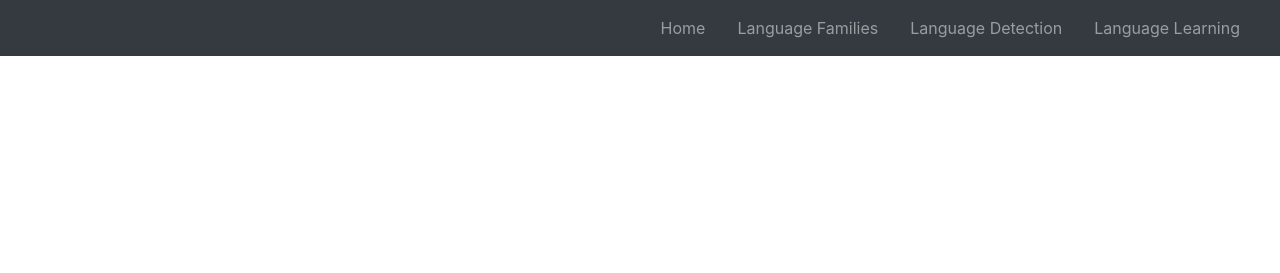
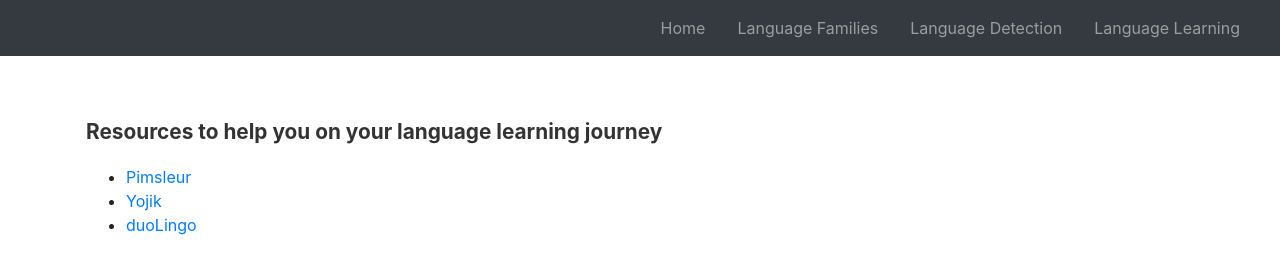
Before and after one commit to BethMyre/CS-290-Project, a plain HTML site: page learning.html in a window 1280 px wide. Drawn offline with nearby package versions, Linux system fonts and the light colour scheme.

Commit message:
Links to language learning resources added.

```diff
--- a/learning.html
+++ b/learning.html
@@ -43,6 +43,18 @@
 
 <header class="page-header header container-fluid">
 
+    <div class="container content">
+        <div class="row">
+            <div class="col-12">
+                <h3 class="site-text">Resources to help you on your language learning journey</h3>
+                <ul>
+                    <li><a href="https://www.pimsleur.com/" target="_blank">Pimsleur</a></li>
+                    <li><a href="https://fsi-languages.yojik.eu/" target="_blank">Yojik</a></li>
+                    <li><a href="https://www.duolingo.com/" target="_blank">duoLingo</a></li>
+                </ul>
+            </div>
+        </div>
+    </div>
 
 </header>
 
--- a/main.css
+++ b/main.css
@@ -6,13 +6,13 @@
     justify-content: flex-end;
 }
 
-.detection {
-    margin: 4em auto;
+.content {
+    margin: 3em auto;
     padding: 1em;
     position: relative;
 }
 
-.idTextRequest {
+.site-text {
     color: #333;
     font-size: 1.3rem;
     font-weight: 700;
```
Also changed, not shown: home.html (+8 -0 lines), langID.html (+2 -2 lines).
